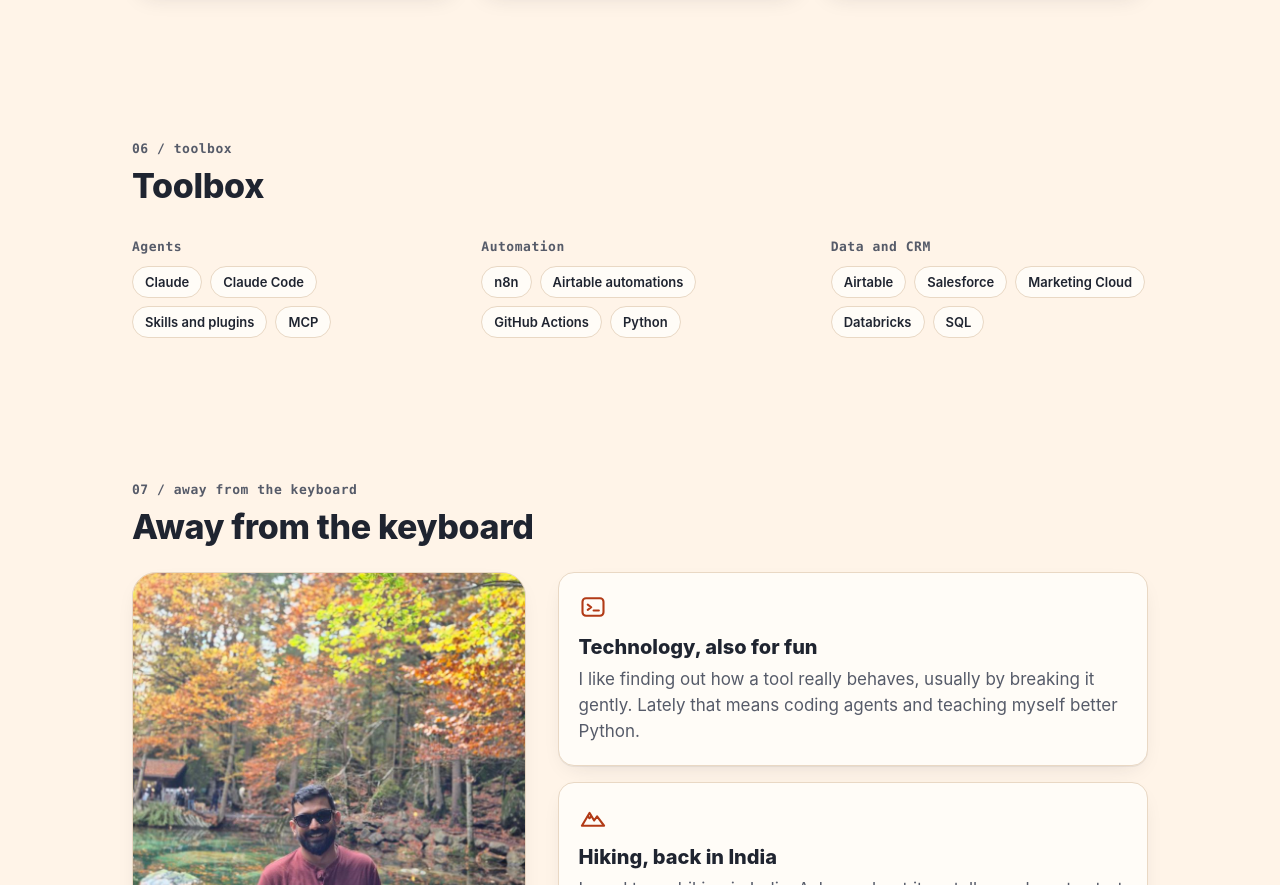
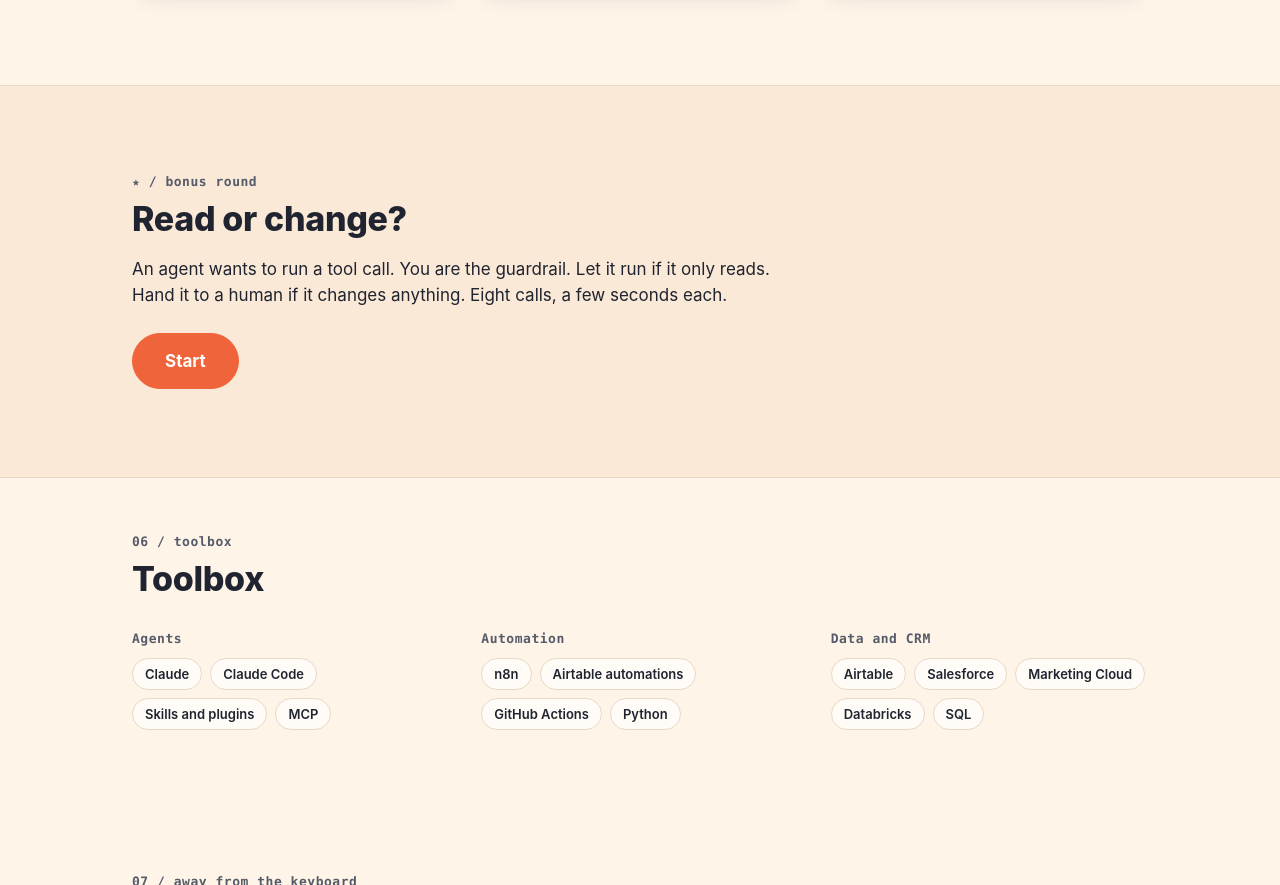
Before and after one commit to kanhere/kanhere.github.io, a plain HTML site: page index.html in a window 1280 px wide. Shown: the part 7693-8578 px from the top of the page. Drawn offline with Linux system fonts and the light colour scheme.

Commit message:
Add files via upload

```diff
--- a/index.html
+++ b/index.html
@@ -22,6 +22,7 @@
 <link rel="stylesheet" href="css/site.css">
 <link rel="stylesheet" href="css/projects.css">
 <link rel="stylesheet" href="css/viz-more.css">
+<link rel="stylesheet" href="css/game.css">
 </head>
 <body>
 <a class="skip sr-only" id="skip-link" href="#approach"></a>
@@ -98,6 +99,7 @@
 <script src="js/lang.js"></script>
 <script src="js/qr.js"></script>
 <script src="js/site.js"></script>
+<script src="js/game.js"></script>
 <script src="js/viz-more.js"></script>
 <script src="js/projects.js"></script>
 </body>
```
